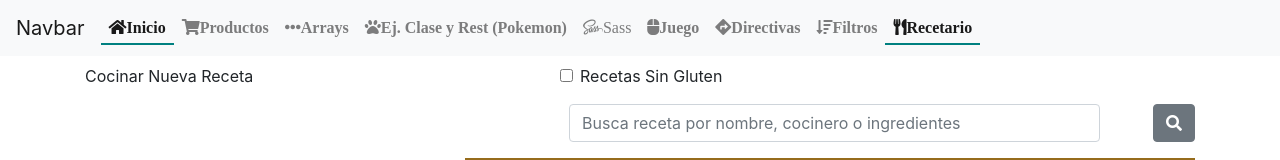
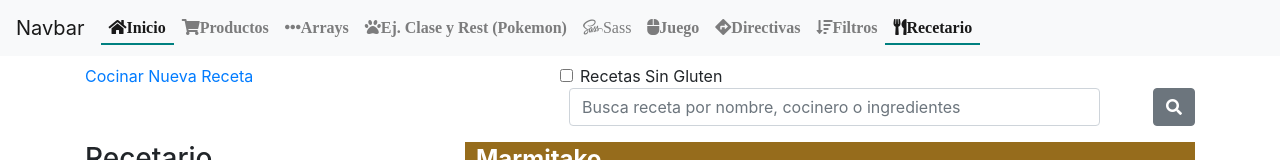
Before and after one commit to ana-db/angularApp, an Angular app: page /recetario in a window 1280 px wide. Shown: the top 160 px of the page. Built offline with nearby package versions, Linux system fonts and the light colour scheme.

Commit message:
enlace receta nueva

```diff
--- a/src/app/paginas/recetario/recetario.component.html
+++ b/src/app/paginas/recetario/recetario.component.html
@@ -4,7 +4,7 @@
 <div class="row">
 
     <div class="col-5">
-        <p>Cocinar Nueva Receta</p>
+        <a href="#">Cocinar Nueva Receta</a>
     </div>
 
     <div class="col-7 text-left">
```
